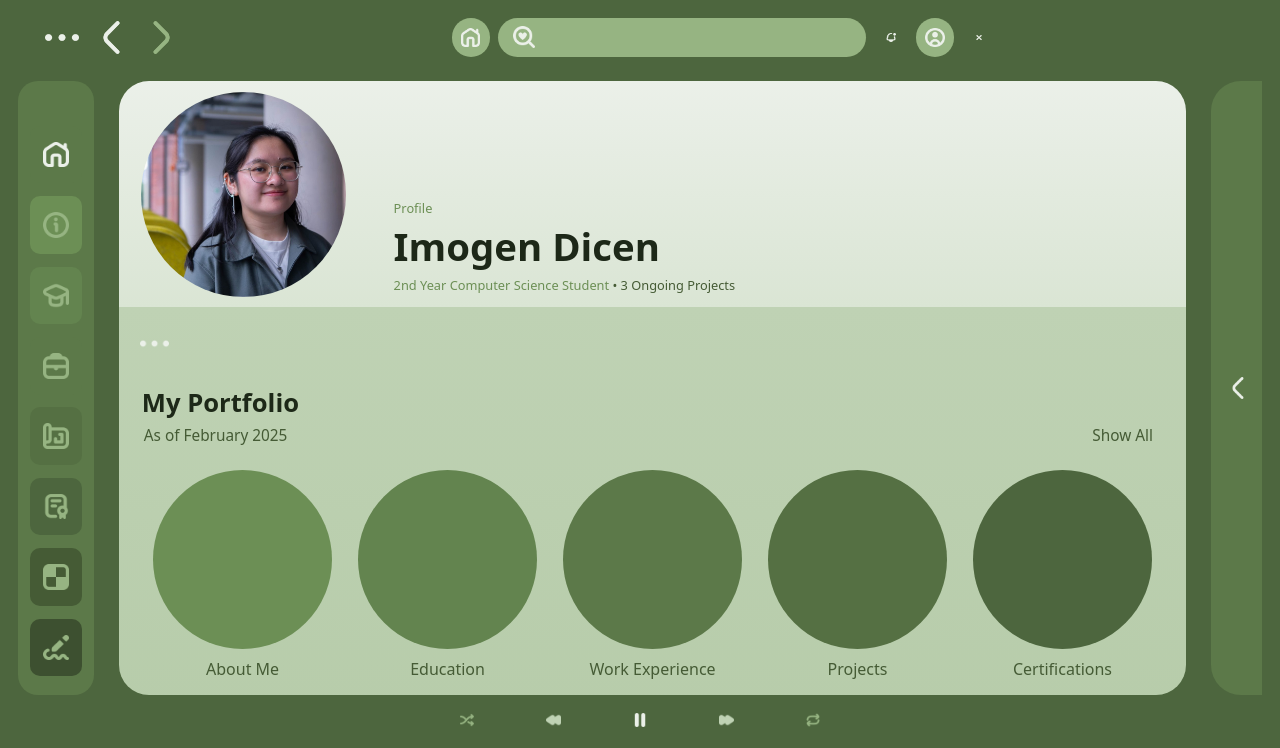
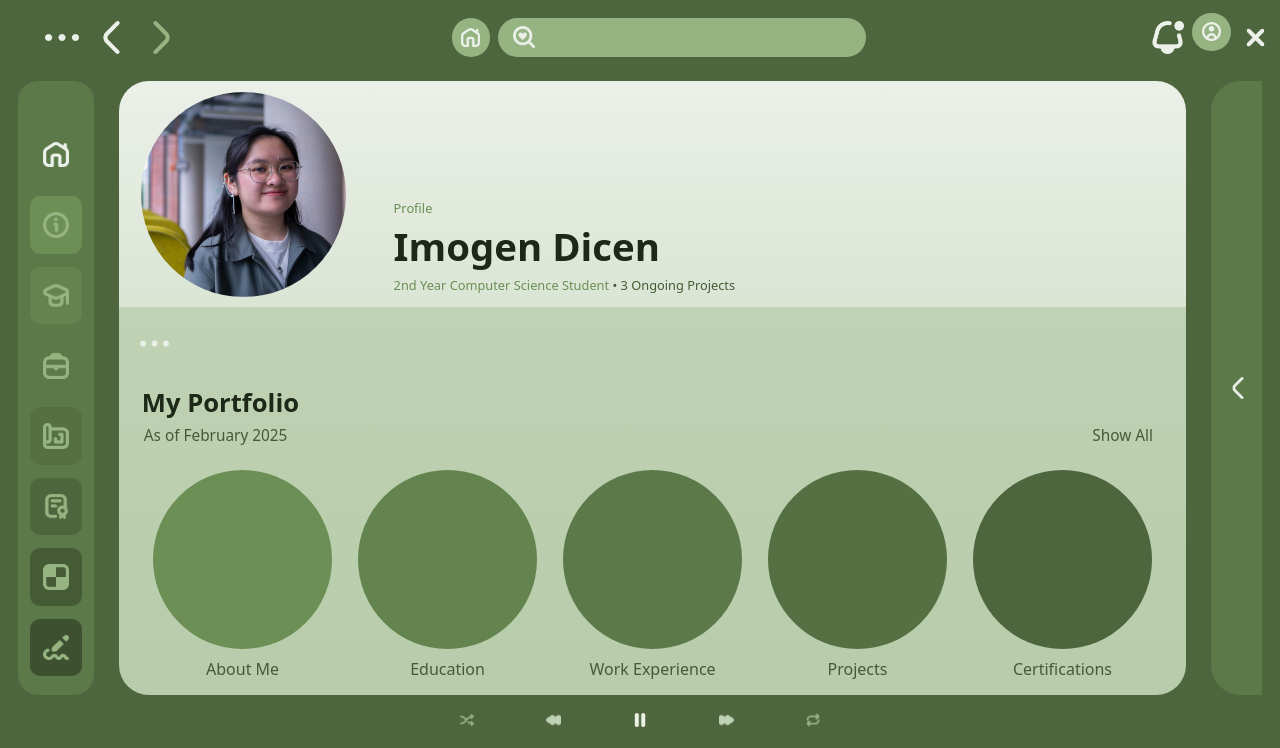
Before and after one commit to mars-rei/spotifyThemedPortfolio, a plain HTML site: page index.html in a window 1280 px wide. Drawn offline with nearby package versions, Linux system fonts and the light colour scheme.

Commit message:
changing the parent row to center alignment?

```diff
--- a/index.html
+++ b/index.html
@@ -26,7 +26,7 @@
         <section class="container-fluid">
 
             <!-- top bar -->
-            <section class="row topBar">
+            <section class="row topBar align-items-center">
                 <div class="col topBarLeft">
                     <img src="imgs/menu-dots.png" alt="menu dots" class="smallIcons">
                     <img src="imgs/angle-left.png" alt="left arrow" class="smallIcons">
@@ -41,13 +41,11 @@
                     </div>
                 </div>
                 <div class="col topBarRight">
-                    <div class="row align-items-center">
-                        <img src="imgs/bell-notification-social-media.png" alt="bell notification" class="smallIcons">
-                        <span class="homeUserIconsCircle">
-                            <img src="imgs/circle-user.png" alt="user" class="smallIcons">
-                        </span>
-                        <img src="imgs/cross-small.png" alt="exit" class="smallIcons">
-                    </div>
+                    <img src="imgs/bell-notification-social-media.png" alt="bell notification" class="smallIcons">
+                    <span class="homeUserIconsCircle">
+                        <img src="imgs/circle-user.png" alt="user" class="smallIcons">
+                    </span>
+                    <img src="imgs/cross-small.png" alt="exit" class="smallIcons">
                 </div>
             </section>
 
```
